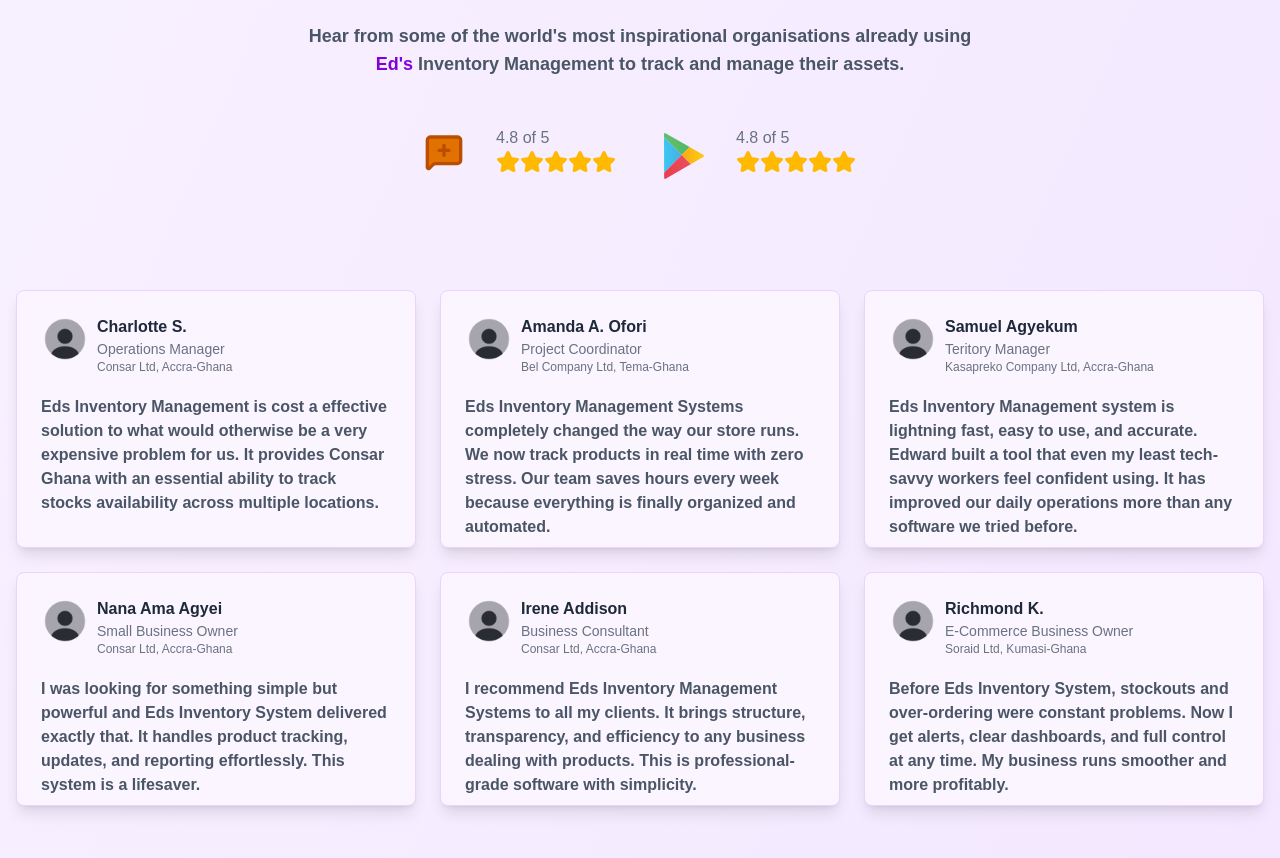
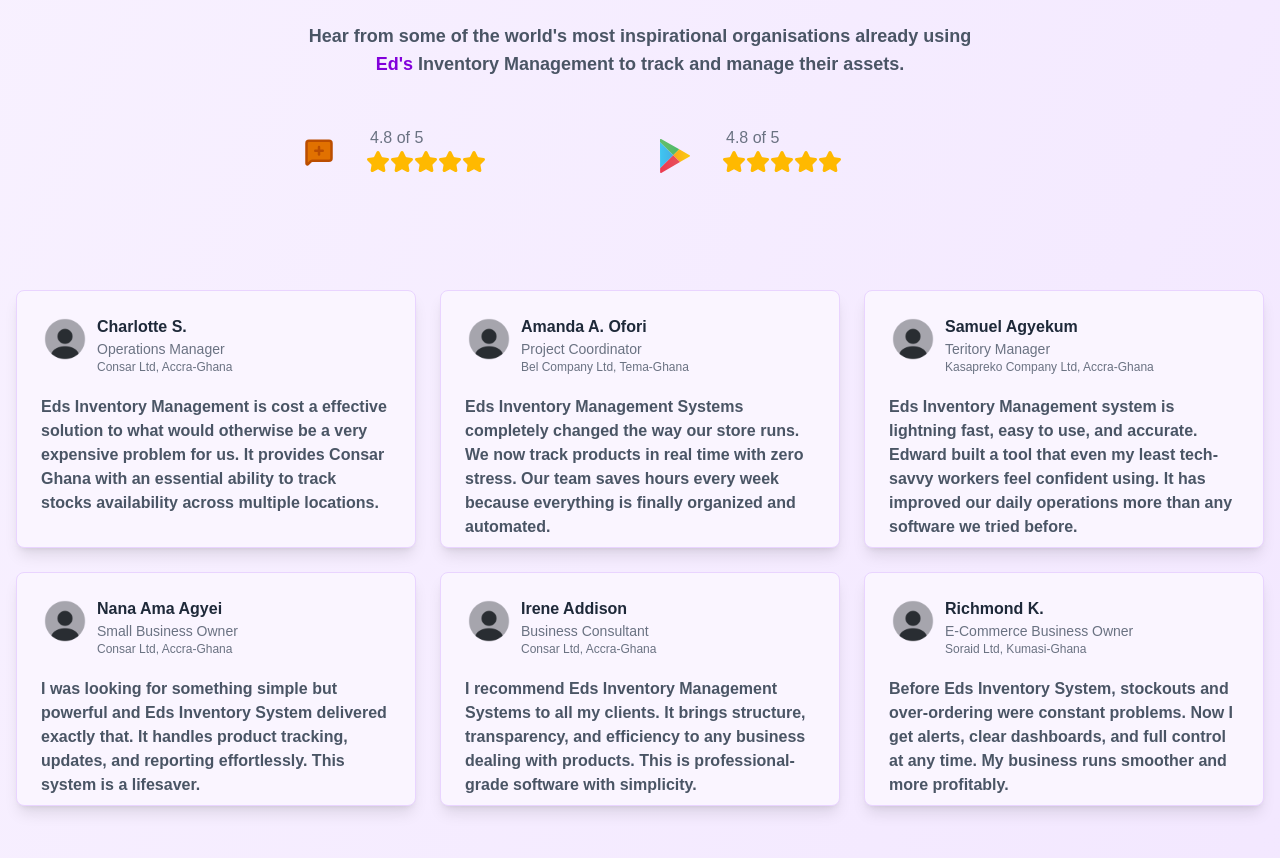
Before and after one commit to weirdTDD/inventory-app, a Next.js app: page / in a window 1280 px wide. Shown: the part 2020-2878 px from the top of the page. Built offline with nearby package versions, Linux system fonts and the light colour scheme; what @stackframe/stack would draw is missing.

Commit message:
fix-star

```diff
--- a/app/layout.tsx
+++ b/app/layout.tsx
@@ -15,8 +15,8 @@ const geistMono = Geist_Mono({
 });
 
 export const metadata: Metadata = {
-  title: "Create Next App",
-  description: "Generated by create next app",
+  title: "EdsInventory Management",
+  description: "An inventory mangement system",
 };
 
 export default function RootLayout({
--- a/app/page.tsx
+++ b/app/page.tsx
@@ -289,17 +289,17 @@ export default function Home () {
             </p>
           </div>
 
-
-          <div className="flex items-center justify-center gap-12 mt-10 mb-26 ">
+          {/*rating Stars*/}
+          <div className=" grid  md:grid-cols-2 items-center justify-center gap-10 mt-10 mb-26 max-w-2xl mx-auto">
             <div className="flex flex-row gap-8 items-center">
               <MessageSquarePlusIcon
                 className="text-amber-700 fill-amber-600 mb-2"
-               width={40} height={40}
+               width={30} height={30}
                />
 
               <div className="flex flex-col items-start mb-3 ">
                 <div className="">
-                  <h2 className=" text-base text-gray-500">4.8 of 5</h2>
+                  <h2 className=" text-base text-gray-500 ml-1">4.8 of 5</h2>
                 </div>
                 <div className="flex">
                   {[...Array(5)].map((_, i) =>(
@@ -313,13 +313,13 @@ export default function Home () {
               <Image
                 src="/google-play-store.svg"
                 alt=""
-                width={40} height={40}
+                width={30} height={30}
                 className=""
               />
 
               <div className="flex flex-col items-start mb-3 ">
                 <div className="">
-                  <h2 className=" text-base text-gray-500">4.8 of 5</h2>
+                  <h2 className=" text-base text-gray-500 ml-1">4.8 of 5</h2>
                 </div>
 
                 <div className="flex">
@@ -328,7 +328,7 @@ export default function Home () {
                   ))}
                 </div>
               </div>
-          </div>
+            </div>
 
           </div>
 
@@ -371,6 +371,9 @@ export default function Home () {
         </div>
 
 
+        {/**/}
+
+
 
       </div>
 
```
